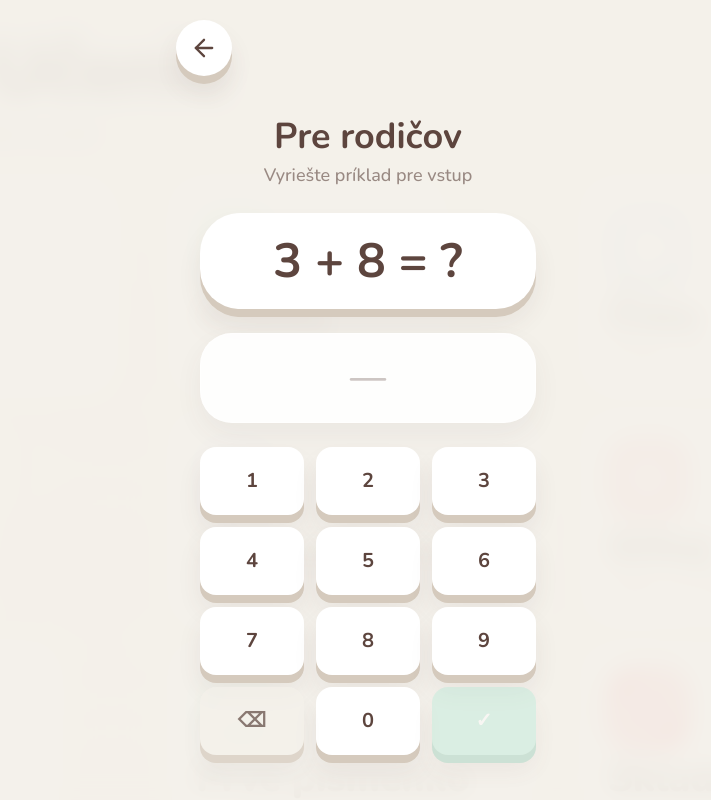
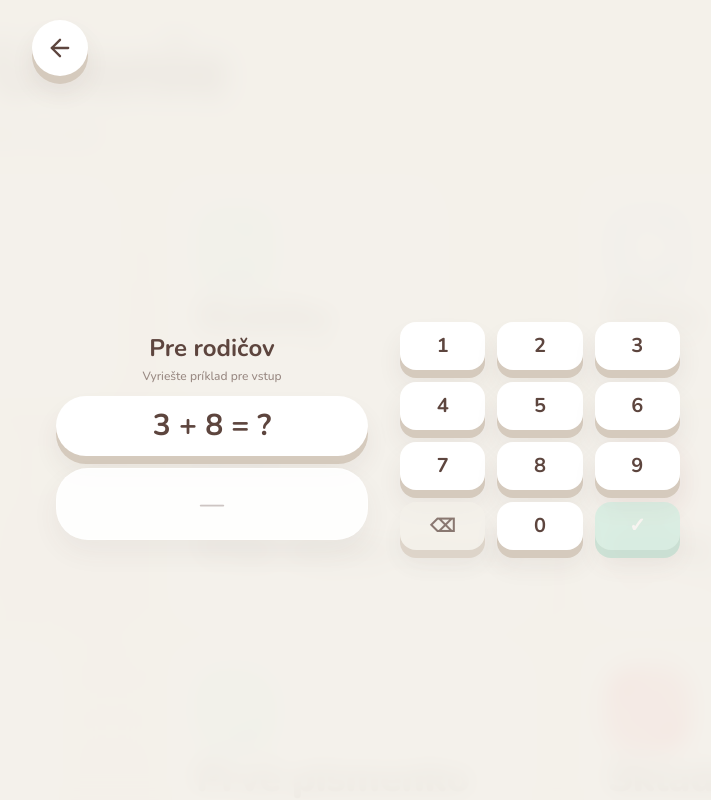
Before and after one commit to SvehlaJan/mudrolino, a React (Vite) app: page / in a window 1280 px wide. Both pictures are taken after a click on the button "Nastavenia". Shown: the top 800 px of the page, without its empty margins (272-983 px from the left). Built offline with nearby package versions, Linux system fonts and the light colour scheme.

Commit message:
feat(gate): adapt parents gate to two-column layout in landscape

```diff
--- a/src/shared/components/ParentsGate.tsx
+++ b/src/shared/components/ParentsGate.tsx
@@ -64,35 +64,38 @@ export function ParentsGate({ onSuccess, onCancel }: ParentsGateProps) {
     <AppScreen
       position="fixed"
       className="fixed inset-0 z-50 bg-bg-light/95 backdrop-blur-md"
-      contentClassName="max-w-sm"
+      contentClassName="max-w-sm landscape:max-w-2xl"
     >
       <TopBar left={<BackButton onClick={onCancel} />} />
 
-      <div className="flex-1 flex flex-col items-center justify-center">
-        <div className="w-full px-6 flex flex-col items-center gap-6">
+      <div className="flex-1 flex flex-col items-center justify-center min-h-0">
+        <div className="w-full px-4 sm:px-6 flex flex-col items-center gap-6 landscape:flex-row landscape:items-center landscape:justify-center landscape:gap-8">
+          <div className="flex-1 flex flex-col items-center gap-3 landscape:gap-3 w-full">
             <div className="text-center">
-            <h2 className="text-4xl font-bold text-text-main">Pre rodičov</h2>
-            <p className="text-lg opacity-60 font-medium mt-1">Vyriešte príklad pre vstup</p>
+              <h2 className="text-2xl sm:text-3xl landscape:text-2xl font-bold text-text-main">Pre rodičov</h2>
+              <p className="text-sm sm:text-base landscape:text-xs opacity-60 font-medium mt-0.5 sm:mt-1">Vyriešte príklad pre vstup</p>
             </div>
 
             <Card
               variant="panel"
-            className={`w-full py-6 text-center text-5xl font-bold text-text-main ${shaking ? 'animate-shake' : ''}`}
+              className={`w-full py-3 landscape:py-3 sm:py-6 text-center text-3xl sm:text-5xl landscape:text-3xl font-bold text-text-main ${shaking ? 'animate-shake' : ''}`}
             >
               {question.a} {question.op} {question.b} = ?
             </Card>
 
-          <Card className="w-full rounded-2xl py-4 min-h-[72px] flex items-center justify-center text-4xl font-bold text-text-main">
+            <Card className="w-full rounded-2xl py-2 landscape:py-2 sm:py-4 min-h-[48px] sm:min-h-[72px] flex items-center justify-center text-2xl sm:text-4xl landscape:text-2xl font-bold text-text-main">
               {input || <span className="opacity-30">—</span>}
             </Card>
+          </div>
 
-          <div className="grid grid-cols-3 gap-3 w-full">
+          <div className="flex-1 w-full max-w-[280px]">
+            <div className="grid grid-cols-3 gap-2 sm:gap-3 w-full">
               {DIGITS.map(d => (
                 <Button
                   key={d}
                   variant="quiet"
                   onClick={() => handleDigit(d)}
-                className="py-5 text-2xl"
+                  className="py-2 landscape:py-2.5 sm:py-5 text-xl sm:text-2xl landscape:text-xl"
                 >
                   {d}
                 </Button>
@@ -100,14 +103,14 @@ export function ParentsGate({ onSuccess, onCancel }: ParentsGateProps) {
               <Button
                 variant="quiet"
                 onClick={handleBackspace}
-              className="!bg-bg-light py-5 text-xl opacity-70"
+                className="!bg-bg-light py-2 landscape:py-2.5 sm:py-5 text-lg sm:text-xl landscape:text-lg opacity-70"
               >
                 ⌫
               </Button>
               <Button
                 variant="quiet"
                 onClick={() => handleDigit('0')}
-              className="py-5 text-2xl"
+                className="py-2 landscape:py-2.5 sm:py-5 text-xl sm:text-2xl landscape:text-xl"
               >
                 0
               </Button>
@@ -115,13 +118,14 @@ export function ParentsGate({ onSuccess, onCancel }: ParentsGateProps) {
                 variant="primary"
                 onClick={handleConfirm}
                 disabled={!input || shaking}
-              className="bg-success py-5 text-2xl text-text-main shadow-block-correct"
+                className="bg-success py-2 landscape:py-2.5 sm:py-5 text-xl sm:text-2xl landscape:text-xl text-text-main shadow-block-correct"
               >
                 ✓
               </Button>
             </div>
           </div>
         </div>
+      </div>
     </AppScreen>
   );
 }
--- a/src/shared/components/SettingsOverlay.tsx
+++ b/src/shared/components/SettingsOverlay.tsx
@@ -29,7 +29,7 @@ export function SettingsOverlay({ gameId, settings, onUpdate, onClose }: Setting
         <SettingsContent target={gameId} settings={settings} onUpdate={onUpdate} />
 
         <div className="shrink-0 border-t-2 border-shadow/30 bg-bg-light/50 p-2.5 sm:p-3 landscape:py-2">
-          <Button onClick={onClose} variant="secondary" fullWidth className="py-2 sm:py-2.5 landscape:py-1.5 text-base sm:text-lg" icon={<ArrowLeft size={20} className="sm:h-6 sm:w-6" />}>
+          <Button onClick={onClose} variant="secondary" size="sm" fullWidth className="py-2 sm:py-2.5 landscape:py-1.5 text-base sm:text-lg" icon={<ArrowLeft size={20} className="sm:h-6 sm:w-6" />}>
             Späť
           </Button>
         </div>
```
Lines whose indentation alone changed are shown as unchanged.
